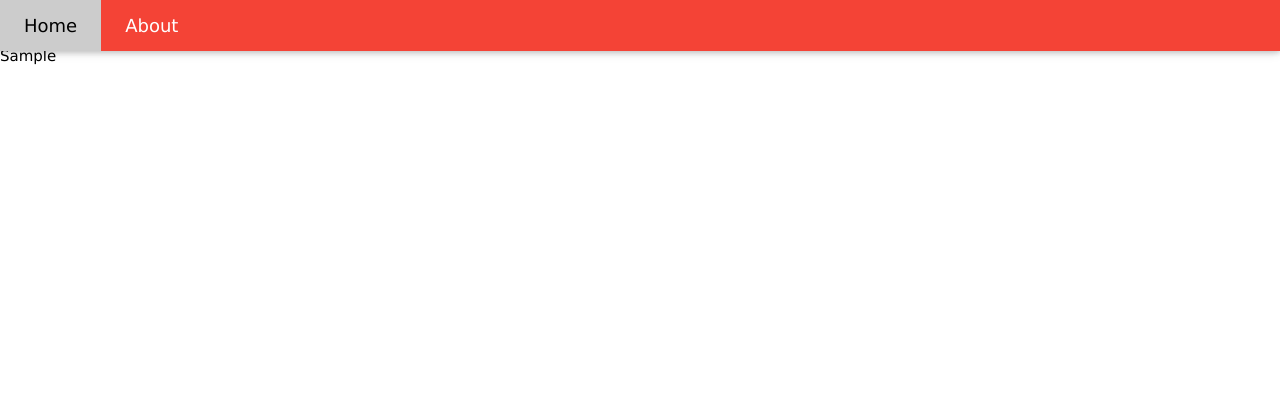
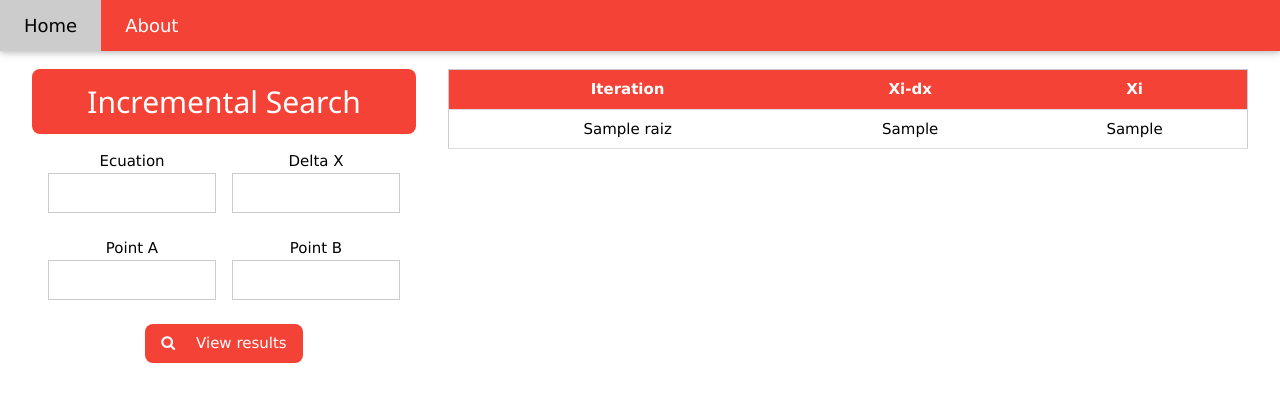
Before and after one commit to mamorenoc2/Proyecto-de-analisis-numerico, a Flask app: template templates/busqueda_incr.html in a window 1280 px wide. Shown: the top 402 px of the page. Run offline with Flask 3, Linux system fonts and the light colour scheme; the template is opened without the code that fills it: most values are stand-ins (such as "Sample title", 1, 10 or a date in 2020).

Commit message:
Busqueda incremental completada

```diff
--- a/main.py
+++ b/main.py
@@ -34,8 +34,6 @@ def bisection():
         xl = float(request.form['xl'])
         xu = float(request.form['xu'])
         es = float(request.form['es'])
-        print(func, xl, xu, es)
-
         result = Bisec(func, xl, xu, es)
         print(result)
 
@@ -43,10 +41,18 @@ def bisection():
 
     return render_template('biseccion.html', result=None)
 
-@app.route("/busqincr")
+@app.route("/busqincr", methods=['POST', 'GET'])
 def busqincr():
-    result = Busqueda_Incremental('sin(x)',-7,7,0.3)
-    return render_template('busqueda_incr.html', result=result)
+    if request.method == 'POST':
+        # Obtener los datos del formulario
+        ecuacion = request.form['func']
+        a = float(request.form['xl'])
+        b = float(request.form['xu'])
+        deltaX = float(request.form['es'])
+        result = Busqueda_Incremental(ecuacion, a, b, deltaX)
+        return render_template('busqueda_incr.html', result=result)
+
+    return render_template('busqueda_incr.html', result=None)
 
 @app.route("/pf")
 def pf():
--- /dev/null
+++ b/static/css/layout.css
@@ -0,0 +1,9 @@
+p{
+  font-family: "Montserrat", sans-serif;
+  font-weight: bold;
+  font-size: large;
+}
+
+p {
+  font-family: "Lato", sans-serif;
+}
--- a/templates/busqueda_incr.html
+++ b/templates/busqueda_incr.html
@@ -1,6 +1,85 @@
-{% extends "layout.html" %}
-{% block body %}
-<div>
-    {{ result.to_html() | safe}}
+{% extends "layout.html" %} {% block body %}
+<div class="w3-row  w3-margin">
+    <div class="w3-col s4 w3-center w3-padding">
+        <div class="w3-container w3-red w3-round-large">
+            <h2>Incremental Search</h2>
+        </div>
+        <div class="w3-container w3-white w3-padding-16 w3-round-large">
+            <form method="POST" action="/busqincr">
+                <div class="w3-row-padding" style="margin: 0 -16px">
+                    <div class="w3-half w3-margin-bottom">
+                        <label>Ecuation</label>
+                        <input
+                        class="w3-input w3-border"
+                        type="text"
+                        name="ecuacion"
+                        id="ecuacion"
+                        required
+                        />
+                    </div>
+                    <div class="w3-half">
+                        <label> Delta X </label>
+                        <input
+                        class="w3-input w3-border"
+                        type="number"
+                        step="any"
+                        name="deltaX"
+                        id="deltaX"
+                        required
+                        />
+                    </div>
+                </div>
+                <div class="w3-row-padding" style="margin: 8px -16px">
+                    <div class="w3-half w3-margin-bottom">
+                        <label>Point A</label>
+                        <input
+                        class="w3-input w3-border"
+                        type="number"4
+                        step="any"
+                        name="a"
+                        id="a"
+                        required
+                        />
+                    </div>
+                    <div class="w3-half">
+                        <label>Point B</label>
+                        <input
+                        class="w3-input w3-border"
+                        type="number"
+                        step="any"
+                        name="b"
+                        id="xu"
+                        required
+                        />
+                    </div>
+                </div>
+                <button class="w3-button w3-red w3-round-large" type="submit">
+                    <i class="fa fa-search w3-margin-right"></i> View results
+                </button>
+            </form>
+        </div>
+    </div>
+    <div class="w3-col s8 w3-center w3-padding">
+        {% if result is not none %}
+    <table class="w3-table-all w3-centered w3-round-large">
+        <thead>
+            <tr class="w3-red">
+                <th>Iteration</th>
+                <th>Xi-dx</th>
+                <th>Xi</th>
+            </tr>
+        </thead>
+        <tbody>
+            {% for index, row in result.iterrows() %}
+            <tr>
+                <td>{{ row['Raiz'] }}</td>
+                <td>{{ row['Xi-dx'] }}</td>
+                <td>{{ row['Xi'] }}</td>
+            </tr>
+            {% endfor %}
+        </tbody>
+    </table>
+    {% endif %}
+</div>
 </div>
 {% endblock %}
--- a/templates/layout.html
+++ b/templates/layout.html
@@ -31,10 +31,8 @@
   </br>
 </br>
     {% block body %}
-
     {% endblock %}
   </div>
 
-
 </body>
 </html>
```
Also changed, not shown: templates/index.html (+1 -8 lines), templates/inicio.html (+5 -4 lines).
